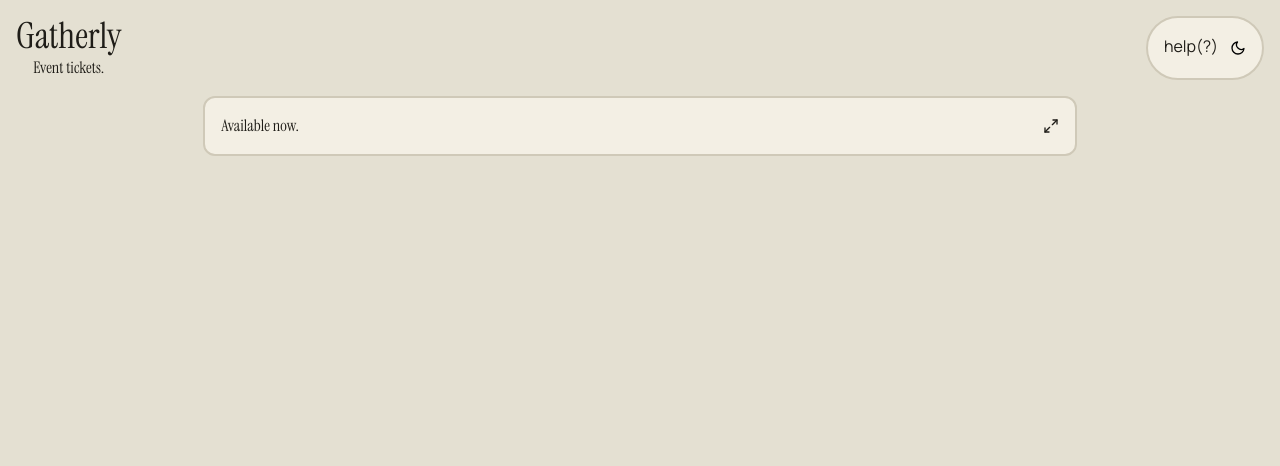
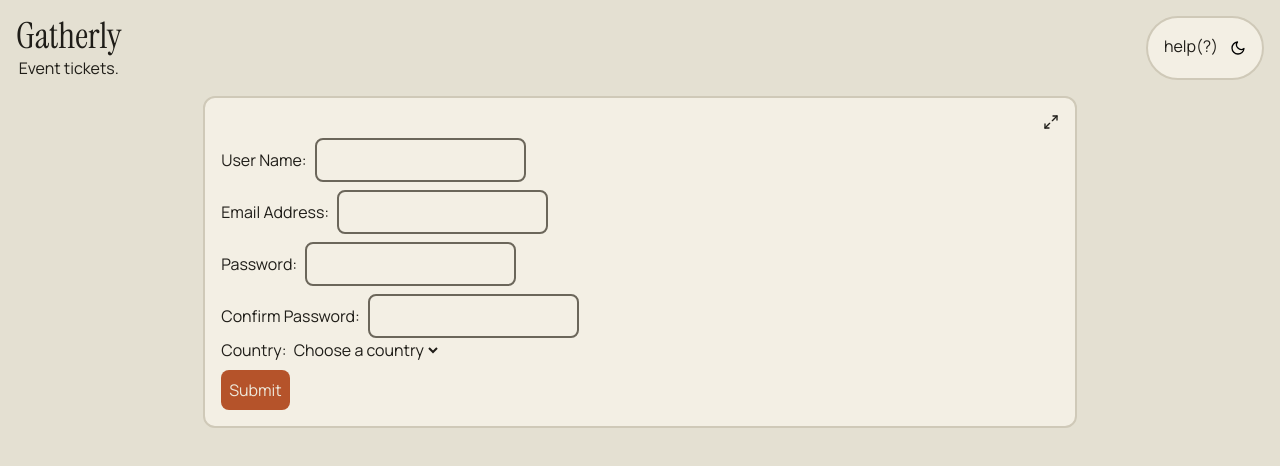
Before and after one commit to stebay454/Gatherly, a React (Vite) app: page / in a window 1280 px wide. Shown: the top 466 px of the page. Built offline with nearby package versions, Linux system fonts and the light colour scheme.

Commit message:
form submittion and error works perfectly except the country set focus on choose countries

```diff
--- a/src/App.jsx
+++ b/src/App.jsx
@@ -1,12 +1,13 @@
 import Header from "./components/layout/Header.jsx";
 import Sheet from "./components/layout/Sheet.jsx";
 import useTheme from "./hooks/useTheme.js";
+import SignupForm from './components/features/signup/SignupForm.jsx'
 export default function App(){
     const {isDark,toggleTheme} = useTheme();
     return (
         <div className="w-full h-screen py-4 px-4 bg-light-background dark:bg-dark-background transition-colors duration-500 flex flex-col items-center">
           <Header isDark={isDark} toggleTheme={toggleTheme}/>
-          <Sheet />
+          <SignupForm />
         </div>
     );
 }
--- /dev/null
+++ b/src/components/features/home/EventPage.jsx
@@ -0,0 +1,9 @@
+export default function EventPage(){
+    return(
+        <div className='mt-6 font-manrope text-light-text dark:text-dark-text'>
+            <p className="text-light-label dark:text-dark-label">SAT- OCT 11- ADDIS</p>
+          <h2 className='text-xl lg:text-2xl'>"Hiyaw Sessions"</h2>
+          <p className="text-light-label dark:text-dark-label">Jazz music,food and city views,Doors open 6pm.</p>
+        </div>
+    );
+}
--- a/src/components/features/signup/SignupForm.jsx
+++ b/src/components/features/signup/SignupForm.jsx
@@ -0,0 +1,98 @@
+import {useForm,Controller} from 'react-hook-form';
+import {zodResolver} from '@hookform/resolvers/zod';
+import {z} from 'zod';
+import TextField from '../../form/TextField.jsx';
+import SelectField from '../../form/SelectField.jsx';
+import Sheet from '../../layout/Sheet.jsx';
+import ErrorSummary from '../../form/ErrorSummary.jsx';
+
+/*defining schema in zod */
+const registrationSchema = z.object({
+    username:z
+    .string()
+    .min(3,"username atleast must be 3 characters")
+    .max(30,"username must be 30 chracters or less"),
+
+    email:z
+    .string()
+    .min(1,"Email is required")
+    .email("Invalid email address"),
+
+    password:z
+    .string()
+    .min(6,"password must be atleast 6 characters"),
+
+    confirmPassword:z
+    .string()
+    .min(1,"please confirm your password"),
+
+    country: z
+    .string()
+    .min(1,'choose a country')
+})
+
+.refine((data)=> data.password === data.confirmPassword, {
+  message:"password do not match",
+  path: ["confirmPassword"],
+})
+const countries = [
+      {name: 'Ethiopia'},
+      {name: 'Egypt'},
+      {name: 'Kenya'},
+      {name: 'Rwanda'},
+      {name: 'Other'}
+    ]
+export default function SignupForm(){
+    const {register,control, handleSubmit,setFocus, formState: {errors,submitCount}} = useForm({
+      resolver: zodResolver(registrationSchema),
+        defaultValues: {
+         username: '',
+         email: '',
+         password: '',
+         confirmPassword: '',
+         country: ''
+        },
+        shouldFocusError: false
+    })
+    function onValid(data){
+      console.log(data);
+    }
+    return(
+        <Sheet>
+          <ErrorSummary errors={errors} submitCount={submitCount} onFocusField={setFocus}/>
+          <form noValidate onSubmit={handleSubmit(onValid)}>
+            <TextField
+             label="User Name:"
+             error={errors.username?.message}
+             {...register("username")}
+            />
+            <TextField
+            type="email"
+          label="Email Address:"
+          error={errors.email?.message}
+          {...register("email")}
+            />
+            <TextField
+            type='password'
+             label="Password:"
+             error={errors.password?.message}
+             {...register("password")}
+            />
+            <TextField
+            type='password'
+            label='Confirm Password:'
+            error={errors.confirmPassword?.message}
+            {...register("confirmPassword")}
+            />
+              <Controller
+            name='country:'
+            control={control}
+            render={({field}) =>(
+              <SelectField {...field} label='Country: ' options={countries}   error={errors.country?.message} />
+            )}
+            />
+            <button className='font-manrope py-2 px-2 rounded-lg mt-2 bg-light-accent dark:bg-dark-accent text-dark-text' type='submit'>Submit</button>
+          </form>
+        </Sheet>
+    );
+}
--- a/src/components/form/ErrorSummary.jsx
+++ b/src/components/form/ErrorSummary.jsx
@@ -0,0 +1,32 @@
+import {useRef,useEffect} from 'react';
+
+export default function ErrorSummary({errors,submitCount,onFocusField}){
+  const containerRef = useRef(null);
+  const errorList = Object.entries(errors || {})
+  .filter(([_,error]) => Boolean(error))
+  .map(([name,error]) => ({
+    name,
+    message: typeof error === 'string' ? error : error.message,
+  }))
+  useEffect(()=> {
+    if(submitCount > 0 && errorList.length > 0 && containerRef.current){
+      containerRef.current.focus();
+    }
+  },[submitCount]);
+
+  if(submitCount === 0 || errorList.length === 0){
+    return null;
+  }
+  return(
+     <div ref={containerRef} tabIndex={-1}>
+       <h2>Please fix {errorList.length} {errorList.length===1 ? 'problem' : 'problems'}</h2>
+       <ul>
+        {errorList.map(({name, message}) => (
+          <li key={name}>
+           <button type='button' onClick={()=>onFocusField(name)}>{message}</button>
+          </li>
+        ))}
+       </ul>
+     </div>
+  );
+}
--- a/src/components/form/Field.jsx
+++ b/src/components/form/Field.jsx
@@ -0,0 +1,30 @@
+import {useId} from 'react';
+export default function Field({label,hint,error,children}){
+    const baseId =useId();
+    const inputId = `${baseId}-input`;
+    const hintId = `${baseId}-hint`;
+    const errorId = `${baseId}-error`;
+
+    const isInvalid = Boolean(error);
+
+    const describedByIds = [];
+    if (hint) describedByIds.push(hintId);
+    if(error) describedByIds.push(errorId);
+    const ariaDescribedBy = describedByIds.length > 0 ?describedByIds.join(' ') : undefined;
+    return(
+        <div className='font-manrope text-light-text dark:text-dark-text'>
+            <label htmlFor={inputId}>
+              {label}
+            </label>
+
+            {children ({
+                id: inputId,
+                invalid: isInvalid,
+                describedBy: ariaDescribedBy
+            })}
+
+            {hint && <span id={hintId}>{hint}</span>}
+            {error && <span id={errorId} className='text-light-error dark:text-dark-error m-5'>{error}</span>}
+        </div>
+    );
+}
--- a/src/components/form/SelectField.jsx
+++ b/src/components/form/SelectField.jsx
@@ -0,0 +1,20 @@
+import Field from "./Field.jsx";
+export default function SelectField({label,hint,options,error,...rest}){
+
+    return(
+        <Field
+         label={label}
+         hint={hint}
+         error={error}
+        >
+        {({ id, invalid, describedBy }) => (
+            <select id={id} aria-invalid={invalid} aria-describedby={describedBy} {...rest}>
+             <option value=''>Choose a country</option>
+            {options.map((country) => (
+              <option key={country.name} value={country.name}>{country.name}</option>
+            ))}
+            </select>
+        )}
+        </Field>
+    );
+}
--- a/src/components/form/TextField.jsx
+++ b/src/components/form/TextField.jsx
@@ -0,0 +1,21 @@
+import Field from './Field.jsx';
+export default function TextField({label,hint,error,type='text',...rest}){
+    return (
+         <Field
+          label={label}
+          hint={hint}
+          error={error}
+         >
+          {({ id, invalid, describedBy }) => (
+                <input
+                {...rest}
+                id={id}
+                type={type}
+                aria-invalid={invalid}
+                aria-describedby={describedBy}
+                className='border-2 border-light-label dark:border-dark-label text-light-text dark:text-dark-text py-2 px-2 rounded-lg mt-2 ml-2'
+                />
+            )}
+         </Field>
+    );
+}
--- a/src/components/layout/Header.jsx
+++ b/src/components/layout/Header.jsx
@@ -4,7 +4,7 @@ export default function Header({isDark,toggleTheme}){
         <div className='w-full flex justify-center mb-4 transition-colors duration-500 '>
             <div className='flex flex-col'>
              <h1 className='font-instrument text-light-text dark:text-dark-text text-4xl'>Gatherly</h1>
-             <h2 className="font-instrument text-light-text dark:text-dark-text mx-auto">Event tickets.</h2>
+             <h2 className="font-manrope text-light-text dark:text-dark-text mx-auto">Event tickets.</h2>
             </div>
             <div className="font-manrope bg-light-sheet dark:bg-dark-sheet py-4 px-4 rounded-4xl ml-auto border-2 border-light-border dark:border-dark-border flex  gap-3">
               <p className='text-light-text dark:text-dark-text'>help(?)</p>
--- a/src/components/layout/Sheet.jsx
+++ b/src/components/layout/Sheet.jsx
@@ -1,19 +1,20 @@
-import {useState,useEffect} from 'react';
-import {FiMaximize2,FiMinimize2} from 'react-icons/fi'
-export default function Sheet(){
+import {useState} from 'react';
+import {FiMaximize2,FiMinimize2} from 'react-icons/fi';
+
+export default function Sheet({title,children}){
     const [isExpanded,setIsExpanded] = useState(false);
-      function handleExpandToggle(){
-        setIsExpanded((prev)=>!prev);
-    }
     return(
-        <div className={`py-4 px-4 bg-light-sheet dark:bg-dark-sheet  rounded-xl border-2 border-light-border dark:border-dark-border transition-all duration-500 flex justify-between
+        <div className={`py-4 px-4 bg-light-sheet dark:bg-dark-sheet  rounded-xl border-2 border-light-border dark:border-dark-border transition-all duration-500
         ${isExpanded ?'w-full max-w-full h-auto':'w-full max-w-[70%] h-auto'}`}>
-            <h2 className="font-instrument text-light-text dark:text-dark-text">Available now.</h2>
-            <button className='cursor-pointer' onClick={handleExpandToggle}>
+            <div className='flex justify-between'>
+            <h2 className="text-xl font-instrument text-light-text dark:text-dark-text">{title}</h2>
+            <button type="button" className='cursor-pointer' onClick={() => setIsExpanded((prev) => !prev)} aria-label={isExpanded ? 'Shrink sheet' : 'Expand sheet'} aria-pressed={isExpanded}>
              {isExpanded ?
              (<FiMinimize2 className='text-light-text dark:text-dark-text'/>) :
              <FiMaximize2 className='text-light-text dark:text-dark-text' />}
             </button>
+            </div>
+            {children}
         </div>
     );
 }
--- a/src/hooks/useLocalStorage.jsx
+++ /dev/null
@@ -1,18 +0,0 @@
-import {useState, useEffect} from 'react';
-const useLocalStorage = () => {
-    const [cart,setCart] = useState(()=>{
-        const stored = localStorage.getItem('cart');
-        return stored ? JSON.parse(stored) : [];
-    });
-    useEffect(()=>{
-        localStorage.setItem('cart',JSON.stringify(cart));
-    },[cart]);
-    function addToCart(ticket){
-        setCart(prev => [...prev, ticket]);
-    }
-    function removeFromCart(id){
-        setCart(prev => prev.filter(m=> m.id !== id));
-    }
-    return {cart,addToCart,removeFromCart};
-}
-export default useLocalStorage;
--- a/src/index.css
+++ b/src/index.css
@@ -2,6 +2,7 @@
 @import url('https://fonts.googleapis.com/css2?family=Instrument+Serif:ital@0;1&display=swap');
 @import url('https://fonts.googleapis.com/css2?family=Inter:ital,opsz,wght@0,14..32,100..900;1,14..32,100..900&display=swap');
 @import "tailwindcss";
+/*didn't understand what it do*/
 @custom-variant dark (&:where(.dark, .dark *));
 
 @theme {
```
Also changed, not shown: src/components/features/home/EventPae.jsx (deleted).
